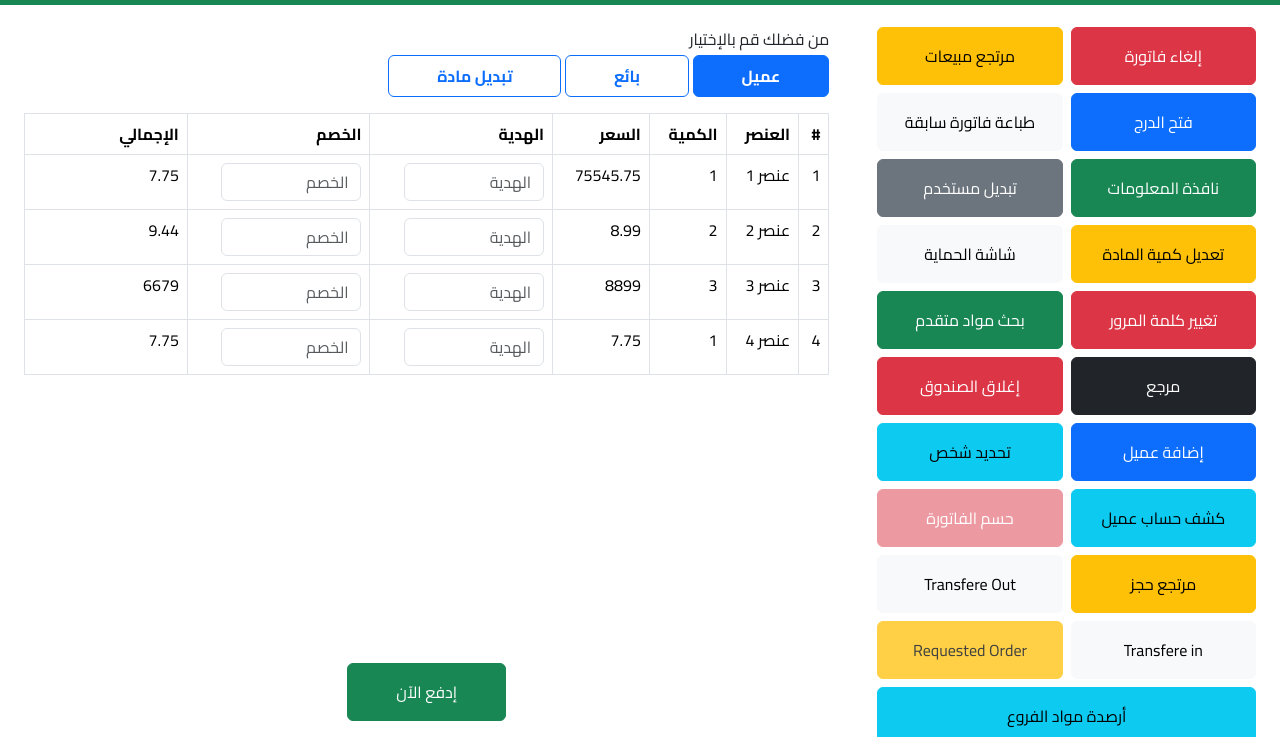
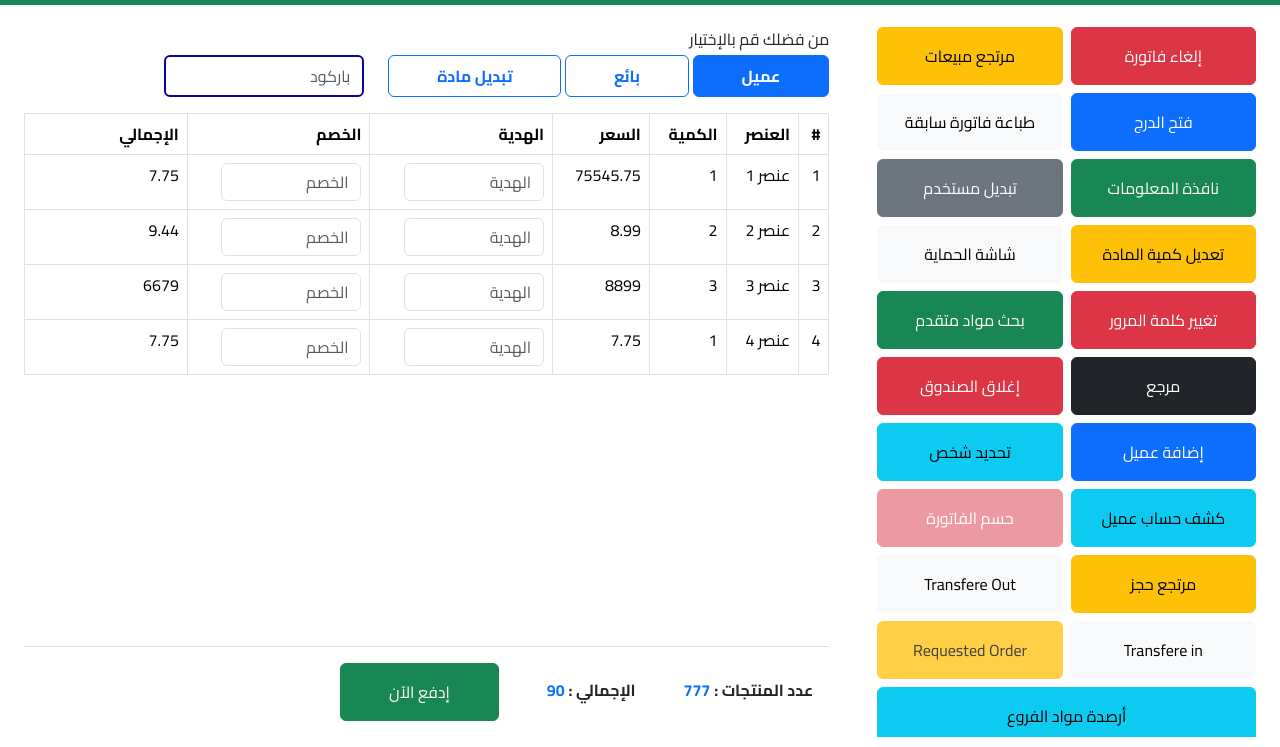
Before and after one commit to benessaessa/POS, a plain HTML site: page index.html in a window 1280 px wide. Shown: the part 53-800 px from the top of the page. Drawn offline with nearby package versions, Linux system fonts and the light colour scheme.

Commit message:
style pay now

```diff
--- a/css/style.css
+++ b/css/style.css
@@ -18,7 +18,7 @@
     height: calc(100vh - 80px);
 }
 .content-elements .table-container {
-    height: calc(100vh - 200px);
+    height: calc(100vh - 230px);
     flex-grow: 1; /* This makes the table take all available space */
     overflow-y: auto; /* Allows scrolling if the table content is too large */
 }
@@ -87,3 +87,7 @@ table .form-control{
   ::-webkit-scrollbar-thumb:hover {
     background: #555;
   }
+  .parcode{
+    width: 200px;
+    border: 2px solid rgb(5, 5, 163);
+  }
--- a/index.html
+++ b/index.html
@@ -79,6 +79,8 @@
         <div class="content-elements h-100 d-flex flex-column">
           <div class="table-container flex-grow-1 overflow-auto">
             <p class="mb-1">من فضلك قم بالإختيار</p class="mb-1">
+              <div class="d-flex gap-4">
+                <div>
                   <input type="radio" class="btn-check" name="options-outlined" id="client" autocomplete="off" checked>
                   <label class="btn btn-outline-primary fw-bold px-5 py-2" for="client">عميل</label>
 
@@ -87,6 +89,11 @@
 
                   <input type="radio" class="btn-check" name="options-outlined" id="change" autocomplete="off">
                   <label class="btn btn-outline-primary fw-bold px-5 py-2" for="change">تبديل مادة</label>
+
+                </div>
+                <input type="text" class="form-control parcode" placeholder="باركود" name="" id="">
+
+              </div>
             <table class="table table-bordered text-end mb-0 mt-3">
               <thead>
                 <tr>
@@ -259,7 +266,17 @@
               </tbody>
             </table>
           </div>
-          <div class="pay-now text-center p-3">
+          <div class="pay-now text-center p-3 border-top d-flex gap-5">
+            <div class="d-flex gap-5 align-items-center">
+              <div class="d-flex gap-1">
+                <p class="mb-1 fw-bold"> عدد المنتجات :</p>
+                <p class="mb-0 text-primary fw-bold">777</p>
+              </div>
+              <div class="d-flex gap-1">
+                <p class="mb-1 fw-bold"> الإجمالي :</p>
+                <p class="mb-0 text-primary fw-bold">90</p>
+              </div>
+            </div>
             <button class="btn btn-success px-5 py-3" data-bs-toggle="modal" data-bs-target="#payNow">إدفع الآن</button>
           </div>
         </div>
```
Lines whose indentation alone changed are shown as unchanged.
